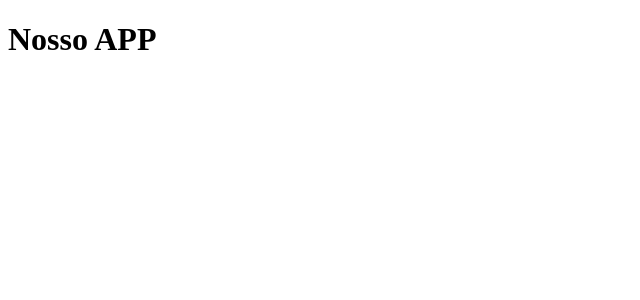
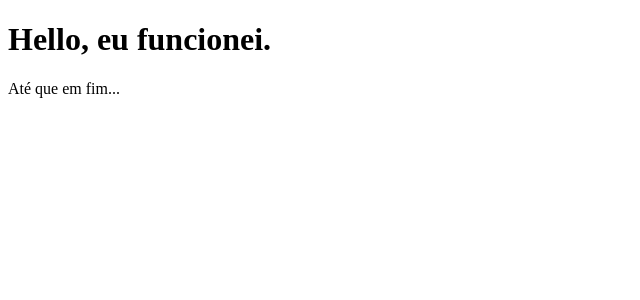
Before and after one commit to mrdouglasmorais/icarros-react, a React app: page / in a window 1280 px wide. Shown: the top 300 px of the page, without its empty margins (0-640 px from the left). Built offline with nearby package versions, Linux system fonts and the light colour scheme; the HTML template or start-up script is replaced by a standard one.

Commit message:
fix update

```diff
--- a/src/App.js
+++ b/src/App.js
@@ -1,9 +1,13 @@
+import React from 'react';
+
 const App = () => {
-  return (
+  return(
     <div>
-      <h1>Nosso APP</h1>
+      <h1>Hello, eu funcionei.</h1>
+      <p>Até que em fim...</p>
     </div>
   )
 }
 
-export default App
+
+export default App;
```
